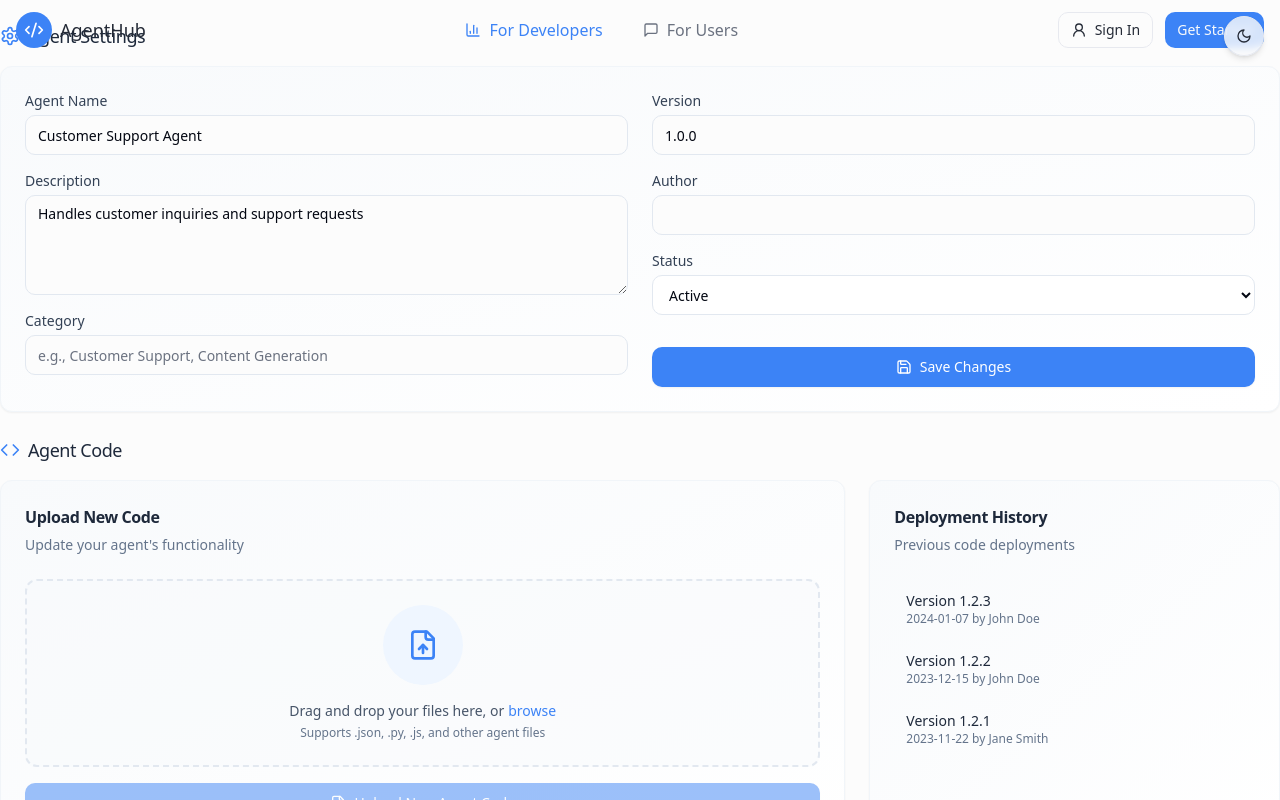
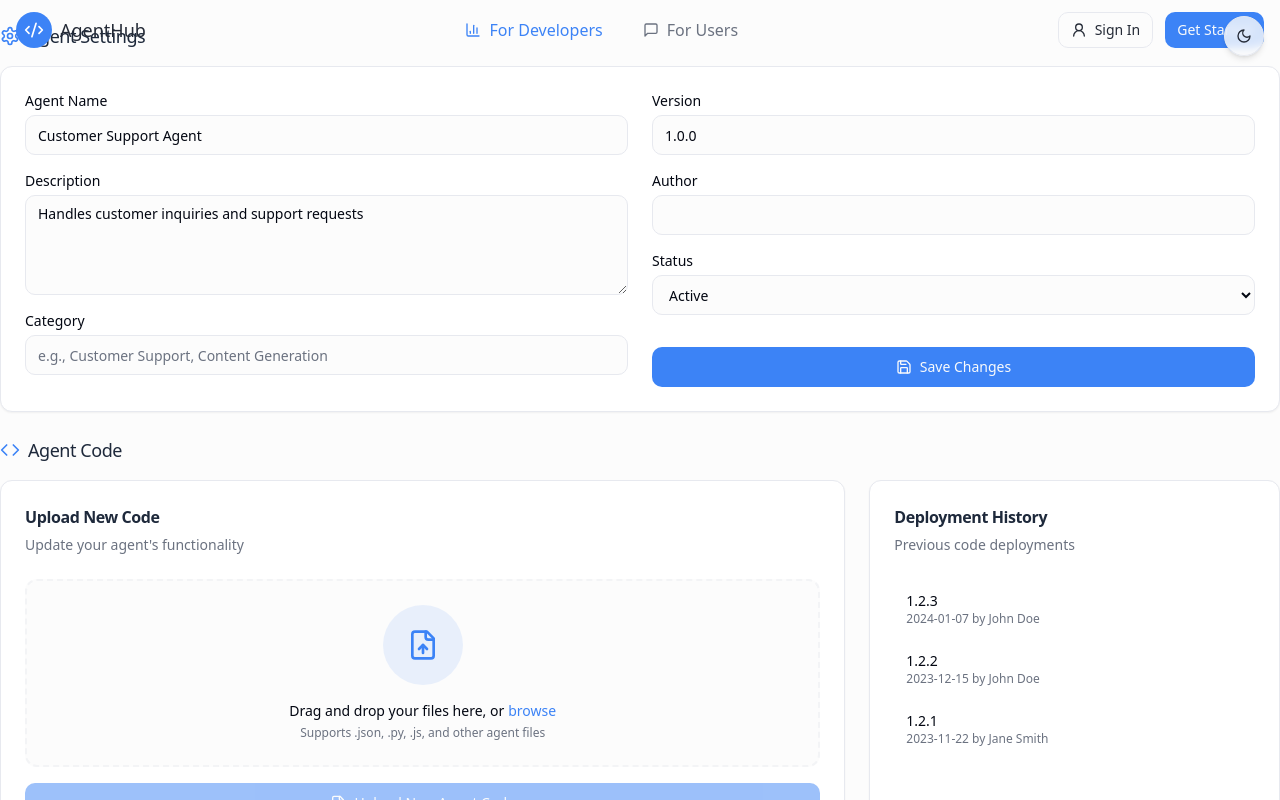
Before and after one commit to victorbjor/developer-dashboard-exchange, a React (Vite) app: page /developers in a window 1280 px wide. Both pictures are taken after a click on the element 640 px from the left and 1048 px from the top of the page. Shown: the part 554-1354 px from the top of the page. Built offline with nearby package versions, Linux system fonts and the light colour scheme.

Commit message:
Improve theme integration
Address components in developer agent view that were not properly themed.

```diff
--- a/src/components/dev/AgentsList.tsx
+++ b/src/components/dev/AgentsList.tsx
@@ -49,10 +49,10 @@ const AgentsList = ({ agents, onSelectAgent }: AgentsListProps) => {
                 <div className="col-span-3 md:col-span-2 text-muted-foreground text-right md:text-center">{agent.createdAt}</div>
                 <div className="col-span-2 md:col-span-2 text-right">
                   <span className={`inline-flex items-center px-2 py-1 rounded-full text-xs font-medium ${
-                    agent.status === 'active' ? 'bg-green-100 text-green-800' :
-                    agent.status === 'inactive' ? 'bg-gray-100 text-gray-800' :
-                    agent.status === 'disabled' ? 'bg-red-100 text-red-800' :
-                    'bg-yellow-100 text-yellow-800'
+                    agent.status === 'active' ? 'bg-green-100 text-green-800 dark:bg-green-900 dark:text-green-300' :
+                    agent.status === 'inactive' ? 'bg-gray-100 text-gray-800 dark:bg-gray-800 dark:text-gray-300' :
+                    agent.status === 'disabled' ? 'bg-red-100 text-red-800 dark:bg-red-900 dark:text-red-300' :
+                    'bg-yellow-100 text-yellow-800 dark:bg-yellow-900 dark:text-yellow-300'
                   }`}>
                     {agent.status}
                   </span>
--- a/src/components/dev/agent-details/CodeSection.tsx
+++ b/src/components/dev/agent-details/CodeSection.tsx
@@ -24,17 +24,17 @@ const CodeSection: React.FC<CodeSectionProps> = ({
 
       <div className="grid grid-cols-1 md:grid-cols-3 gap-6">
         <div className="md:col-span-2">
-          <Card className="bg-gradient-to-br from-slate-50 to-white border border-slate-100 shadow-sm h-full">
+          <Card className="h-full">
             <CardHeader className="p-6 pb-0">
-              <CardTitle className="text-base text-slate-800">Upload New Code</CardTitle>
-              <CardDescription className="text-slate-500">Update your agent's functionality</CardDescription>
+              <CardTitle className="text-base">Upload New Code</CardTitle>
+              <CardDescription>Update your agent's functionality</CardDescription>
             </CardHeader>
             <CardContent className="p-6">
-              <div className="border-2 border-dashed border-slate-200 rounded-lg p-6 text-center bg-slate-50/50">
-                <div className="mx-auto flex items-center justify-center h-20 w-20 rounded-full bg-blue-50 mb-4">
+              <div className="border-2 border-dashed border-muted rounded-lg p-6 text-center bg-muted/30">
+                <div className="mx-auto flex items-center justify-center h-20 w-20 rounded-full bg-primary/10 mb-4">
                   <FileUp className="h-8 w-8 text-primary" />
                 </div>
-                <p className="mt-2 text-sm text-slate-600">
+                <p className="mt-2 text-sm">
                   Drag and drop your files here, or
                   <label className="text-primary hover:text-primary/80 ml-1 cursor-pointer">
                     browse
@@ -45,15 +45,15 @@ const CodeSection: React.FC<CodeSectionProps> = ({
                     />
                   </label>
                 </p>
-                <p className="text-xs text-slate-500 mt-1">
+                <p className="text-xs text-muted-foreground mt-1">
                   Supports .json, .py, .js, and other agent files
                 </p>
 
                 {selectedFile && (
                   <div className="mt-4 text-left">
-                    <p className="text-sm font-medium text-slate-700">Selected file:</p>
-                    <div className="mt-1 py-2 px-3 bg-white border border-slate-200 rounded flex items-center justify-between">
-                      <span className="truncate text-xs text-slate-600">
+                    <p className="text-sm font-medium">Selected file:</p>
+                    <div className="mt-1 py-2 px-3 bg-background border border-border rounded flex items-center justify-between">
+                      <span className="truncate text-xs text-muted-foreground">
                         {selectedFile.name} ({(selectedFile.size / 1024).toFixed(1)} KB)
                       </span>
                       <Button
@@ -70,7 +70,7 @@ const CodeSection: React.FC<CodeSectionProps> = ({
               </div>
 
               <Button
-                className="w-full mt-4 bg-primary hover:bg-primary/90 text-white flex items-center justify-center gap-2 shadow-sm hover:shadow"
+                className="w-full mt-4 flex items-center justify-center gap-2"
                 onClick={onUploadCode}
                 disabled={!selectedFile}
               >
@@ -82,10 +82,10 @@ const CodeSection: React.FC<CodeSectionProps> = ({
         </div>
 
         <div>
-          <Card className="bg-gradient-to-br from-slate-50 to-white border border-slate-100 shadow-sm h-full">
+          <Card className="h-full">
             <CardHeader className="p-6 pb-0">
-              <CardTitle className="text-base text-slate-800">Deployment History</CardTitle>
-              <CardDescription className="text-slate-500">Previous code deployments</CardDescription>
+              <CardTitle className="text-base">Deployment History</CardTitle>
+              <CardDescription>Previous code deployments</CardDescription>
             </CardHeader>
             <CardContent className="p-6 pb-0">
               <div className="space-y-0">
@@ -94,10 +94,10 @@ const CodeSection: React.FC<CodeSectionProps> = ({
                   { version: '1.2.2', date: '2023-12-15', author: 'John Doe' },
                   { version: '1.2.1', date: '2023-11-22', author: 'Jane Smith' },
                 ].map((deployment, index) => (
-                  <div key={index} className="flex items-center justify-between p-3 hover:bg-slate-50 rounded-md transition-colors duration-150 group">
+                  <div key={index} className="flex items-center justify-between p-3 hover:bg-muted/50 rounded-md transition-colors duration-150 group">
                     <div>
-                      <div className="font-medium text-sm text-slate-800">Version {deployment.version}</div>
-                      <div className="text-xs text-slate-500">
+                      <div className="font-medium text-sm">{deployment.version}</div>
+                      <div className="text-xs text-muted-foreground">
                         {deployment.date} by {deployment.author}
                       </div>
                     </div>
--- a/src/components/dev/agent-details/HelpBanner.tsx
+++ b/src/components/dev/agent-details/HelpBanner.tsx
@@ -11,12 +11,12 @@ const HelpBanner: React.FC = () => {
         className="w-full h-full object-cover"
       />
       <div className="absolute inset-0 bg-gradient-to-r from-primary/80 to-transparent flex items-center">
-        <div className="px-8 text-white">
-          <h3 className="text-xl font-bold mb-2 text-white">Need Help?</h3>
-          <p className="max-w-md text-white/90 text-sm">
+        <div className="px-8">
+          <h3 className="text-xl font-bold mb-2 text-white dark:text-white">Need Help?</h3>
+          <p className="max-w-md text-white/90 dark:text-white/90 text-sm">
             Check our documentation for more information on creating and managing AI agents.
           </p>
-          <Button className="mt-4 bg-white text-primary hover:bg-white/90 shadow-sm hover:shadow dark:bg-slate-800 dark:text-white dark:hover:bg-slate-700">
+          <Button className="mt-4 bg-white text-primary hover:bg-white/90 dark:bg-slate-800 dark:text-white dark:hover:bg-slate-700">
             View Documentation
           </Button>
         </div>
--- a/src/components/dev/agent-details/SettingsSection.tsx
+++ b/src/components/dev/agent-details/SettingsSection.tsx
@@ -26,75 +26,71 @@ const SettingsSection: React.FC<SettingsSectionProps> = ({
         <h3 className="text-lg font-medium">Agent Settings</h3>
       </div>
 
-      <Card className="bg-gradient-to-br from-slate-50 to-white border border-slate-100 shadow-sm">
+      <Card>
         <CardContent className="p-6 grid grid-cols-1 md:grid-cols-2 gap-6">
           <div className="space-y-4">
             <div>
-              <label htmlFor="name" className="block text-sm font-medium mb-1 text-slate-700">Agent Name</label>
+              <label htmlFor="name" className="block text-sm font-medium mb-1">Agent Name</label>
               <Input
                 id="name"
                 name="name"
                 value={editedAgent.name}
                 onChange={onInputChange}
-                className="border-slate-200 focus-visible:ring-slate-400"
               />
             </div>
 
             <div>
-              <label htmlFor="description" className="block text-sm font-medium mb-1 text-slate-700">Description</label>
+              <label htmlFor="description" className="block text-sm font-medium mb-1">Description</label>
               <Textarea
                 id="description"
                 name="description"
                 value={editedAgent.description}
                 onChange={onInputChange}
-                className="min-h-[100px] border-slate-200 focus-visible:ring-slate-400"
+                className="min-h-[100px]"
               />
             </div>
 
             <div>
-              <label htmlFor="category" className="block text-sm font-medium mb-1 text-slate-700">Category</label>
+              <label htmlFor="category" className="block text-sm font-medium mb-1">Category</label>
               <Input
                 id="category"
                 name="category"
                 value={editedAgent.category || ''}
                 onChange={onInputChange}
                 placeholder="e.g., Customer Support, Content Generation"
-                className="border-slate-200 focus-visible:ring-slate-400"
               />
             </div>
           </div>
 
           <div className="space-y-4">
             <div>
-              <label htmlFor="version" className="block text-sm font-medium mb-1 text-slate-700">Version</label>
+              <label htmlFor="version" className="block text-sm font-medium mb-1">Version</label>
               <Input
                 id="version"
                 name="version"
                 value={editedAgent.version || '1.0.0'}
                 onChange={onInputChange}
-                className="border-slate-200 focus-visible:ring-slate-400"
               />
             </div>
 
             <div>
-              <label htmlFor="author" className="block text-sm font-medium mb-1 text-slate-700">Author</label>
+              <label htmlFor="author" className="block text-sm font-medium mb-1">Author</label>
               <Input
                 id="author"
                 name="author"
                 value={editedAgent.author || ''}
                 onChange={onInputChange}
-                className="border-slate-200 focus-visible:ring-slate-400"
               />
             </div>
 
             <div>
-              <label htmlFor="status" className="block text-sm font-medium mb-1 text-slate-700">Status</label>
+              <label htmlFor="status" className="block text-sm font-medium mb-1">Status</label>
               <select
                 id="status"
                 name="status"
                 value={editedAgent.status}
                 onChange={onInputChange as any}
-                className="flex h-10 w-full rounded-md border border-slate-200 bg-white px-3 py-2 text-sm ring-offset-white focus-visible:outline-none focus-visible:ring-2 focus-visible:ring-slate-400 focus-visible:ring-offset-2"
+                className="flex h-10 w-full rounded-md border border-input bg-background px-3 py-2 text-sm ring-offset-background focus-visible:outline-none focus-visible:ring-2 focus-visible:ring-ring focus-visible:ring-offset-2"
               >
                 <option value="active">Active</option>
                 <option value="inactive">Inactive</option>
@@ -105,7 +101,7 @@ const SettingsSection: React.FC<SettingsSectionProps> = ({
 
             <div className="pt-4">
               <Button
-                className="w-full bg-primary hover:bg-primary/90 text-white flex items-center gap-2 shadow-sm hover:shadow"
+                className="w-full flex items-center gap-2"
                 onClick={onSaveChanges}
               >
                 <Save className="h-4 w-4" />
```
